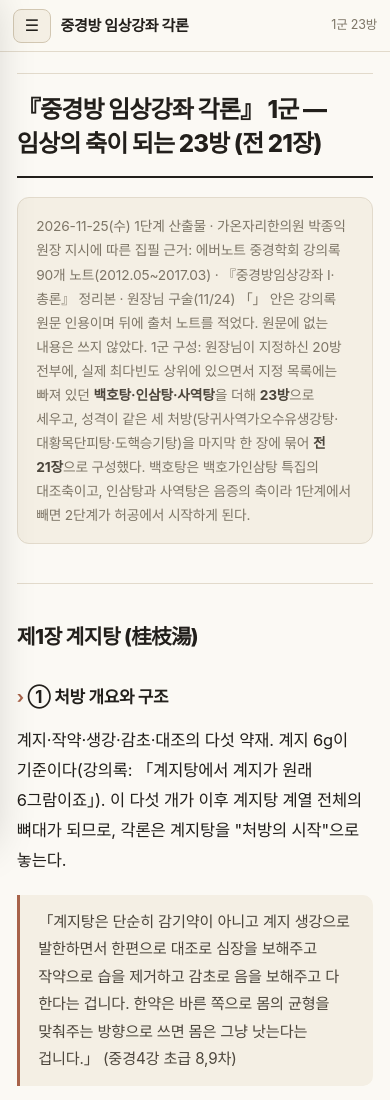
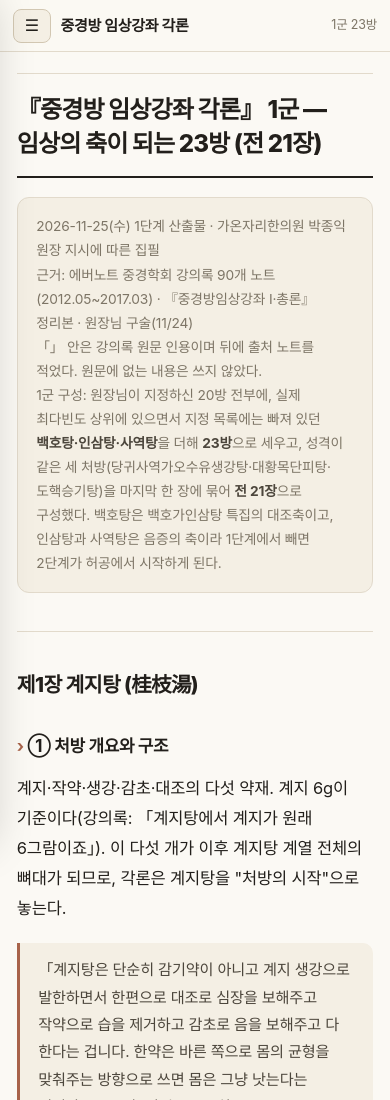
Before and after one commit to mujusang/habbang, a plain HTML site: page 1m75rsghaly9zya7/doc-02.html in a window 390 px wide. Shown: the top 1100 px of the page. Drawn offline with Linux system fonts and the light colour scheme.

Commit message:
각론 읽기 화면: 줄바꿈 보존(nl2br), 모바일 목차 닫기 버튼

```diff
--- a/1m75rsghaly9zya7/assets/app.js
+++ b/1m75rsghaly9zya7/assets/app.js
@@ -15,6 +15,8 @@
     });
   }
   if (backdrop) backdrop.addEventListener('click', closeNav);
+  var sbClose = document.getElementById('sbClose');
+  if (sbClose) sbClose.addEventListener('click', closeNav);
   if (sidebar) {
     sidebar.addEventListener('click', function (e) {
       if (e.target.closest('a')) closeNav();
--- a/1m75rsghaly9zya7/doc-02.html
+++ b/1m75rsghaly9zya7/doc-02.html
@@ -19,6 +19,7 @@
 </header>
 <div class="shell">
 <aside id="sidebar">
+<button class="sbclose" id="sbClose" aria-label="목차 닫기">✕</button>
 <div class="brand"><a href="index.html">중경방 임상강좌 각론</a><span>1단계 완성본 · 2026.11.25</span></div>
 <div class="navlabel">문서</div><ul class="doclist">
 <li><a href="index.html"><span class="num">00</span><span>전체 목차와 결</span></a></li>
@@ -225,9 +226,9 @@
 <article>
 <h1 class="doctitle">『중경방 임상강좌 각론』 1군 — 임상의 축이 되는 23방 (전 21장)</h1>
 <blockquote class="docmeta">
-<p>2026-11-25(수) 1단계 산출물 · 가온자리한의원 박종익 원장 지시에 따른 집필
-근거: 에버노트 중경학회 강의록 90개 노트(2012.05~2017.03) · 『중경방임상강좌 Ⅰ·총론』 정리본 · 원장님 구술(11/24)
-「」 안은 강의록 원문 인용이며 뒤에 출처 노트를 적었다. 원문에 없는 내용은 쓰지 않았다.
+<p>2026-11-25(수) 1단계 산출물 · 가온자리한의원 박종익 원장 지시에 따른 집필<br />
+근거: 에버노트 중경학회 강의록 90개 노트(2012.05~2017.03) · 『중경방임상강좌 Ⅰ·총론』 정리본 · 원장님 구술(11/24)<br />
+「」 안은 강의록 원문 인용이며 뒤에 출처 노트를 적었다. 원문에 없는 내용은 쓰지 않았다.<br />
 1군 구성: 원장님이 지정하신 20방 전부에, 실제 최다빈도 상위에 있으면서 지정 목록에는 빠져 있던 <strong>백호탕·인삼탕·사역탕</strong>을 더해 <strong>23방</strong>으로 세우고, 성격이 같은 세 처방(당귀사역가오수유생강탕·대황목단피탕·도핵승기탕)을 마지막 한 장에 묶어 <strong>전 21장</strong>으로 구성했다. 백호탕은 백호가인삼탕 특집의 대조축이고, 인삼탕과 사역탕은 음증의 축이라 1단계에서 빼면 2단계가 허공에서 시작하게 된다.</p>
 </blockquote>
 <hr />
@@ -530,7 +531,7 @@
 </ul>
 <p>그리고 시호는 어혈을 만드는 주체를 치료하는 약이다. 이것이 계지복령환과의 관계를 만든다.</p>
 <blockquote>
-<p>「어혈을 만드는 주체를 치료하지 않았는데. 일등공신은 시호예요. 간열이거든요.」 (중경2강 초급)
+<p>「어혈을 만드는 주체를 치료하지 않았는데. 일등공신은 시호예요. 간열이거든요.」 (중경2강 초급)<br />
 「시호증이 있으면 계령이 거의 있습니다.」 (중경3강 중급 13,14차)</p>
 </blockquote>
 <h3 id="s-24">⑤ 실제 임상례</h3>
@@ -643,7 +644,7 @@
 <h3 id="s-32">① 처방 개요와 구조</h3>
 <p>소시호탕과 계지탕을 반씩 합방한 것이다. 강의록은 합방할 때 약량을 3분의 1로 줄인다고 가르친다.</p>
 <blockquote>
-<p>「시호계지탕은 소시호에 계지탕을 합방하면 됩니다. 뭔가 반씩 쓴 거죠.」 (중경7강 중급 11차)
+<p>「시호계지탕은 소시호에 계지탕을 합방하면 됩니다. 뭔가 반씩 쓴 거죠.」 (중경7강 중급 11차)<br />
 「장샘이 합방을 하는 것에는 약량을 줄이죠. 삼분의 일로 줄이죠. 그래서 시호계지탕도 소시호탕과 계지탕의 반을 합하죠. 줄여서 써도 다 낫는다.」 (중경7강 초급 12차)</p>
 </blockquote>
 <h3 id="s-33">② 핵심 적응증과 복진</h3>
@@ -693,7 +694,7 @@
 <h3 id="s-35">④ 처방이 흘러가는 결</h3>
 <p>시호계지탕은 <strong>감기의 최대 유입구</strong>다.</p>
 <blockquote>
-<p>「배가 허한 사람이 감기가 오면 제일 많은 게 시호계지입니다. 시호 작약 때문에 정증으로 오면 근육통이 와서 많이 아파요. 상한으로 착각하기도 해요.」 (중경8강 초급 6차)
+<p>「배가 허한 사람이 감기가 오면 제일 많은 게 시호계지입니다. 시호 작약 때문에 정증으로 오면 근육통이 와서 많이 아파요. 상한으로 착각하기도 해요.」 (중경8강 초급 6차)<br />
 「감기 오면 90% 시호계지로 옵니다.」 (중경2강 중급)</p>
 </blockquote>
 <p>그래서 시호계지탕을 달여 놓으라고 하신다.</p>
@@ -711,7 +712,7 @@
 <h3 id="s-38">① 처방 개요와 구조</h3>
 <p>소시호탕에서 반하를 빼고 건강을 넣은 구조다. 시호·계지·건강이 축이다.</p>
 <blockquote>
-<p>「시호계지건강탕에는 시호 계지 건강만 들어가는 것을 알면 되죠.」 (중경8강 초급 1~11차)
+<p>「시호계지건강탕에는 시호 계지 건강만 들어가는 것을 알면 되죠.」 (중경8강 초급 1~11차)<br />
 「처방 구성을 봤더니 반하가 없죠. … 그래서 조문에 보면 갈이불구.」 (중경2강 초급)</p>
 </blockquote>
 <p>반하가 빠졌으므로 담음을 내리는 힘이 없고, 대신 건강이 배를 따뜻하게 한다. 그래서 <strong>갈이불구(渴而不嘔)</strong> — 갈증은 있는데 구역은 없다.</p>
@@ -758,8 +759,8 @@
 </blockquote>
 <h3 id="s-41">④ 처방이 흘러가는 결</h3>
 <p>시호제 안에서 <strong>가장 허한 쪽</strong>에 있다. 여기서 더 내려가면 음증 처방으로 넘어간다.</p>
-<p>음허가 더 심해지면 → <strong>시호가용골모려탕</strong>, <strong>사역산</strong>
-담음이 겹치면 → <strong>반하사심탕 계열</strong>로 되돌아간다
+<p>음허가 더 심해지면 → <strong>시호가용골모려탕</strong>, <strong>사역산</strong><br />
+담음이 겹치면 → <strong>반하사심탕 계열</strong>로 되돌아간다<br />
 표가 더 허해지면 → <strong>계지탕</strong>, <strong>계지거작약탕</strong></p>
 <p>그래서 원장님은 시호제를 이렇게 정리하신다. 「배가 허하면 소시호하고 시호계지건강탕 밖에 없어요.」</p>
 <h3 id="s-42">⑤ 실제 임상례</h3>
@@ -807,7 +808,7 @@
 </tbody>
 </table></div>
 <blockquote>
-<p>「시모는 시호제 중에 허중실이라고 보면 되요.」 (중경3강 중급 3,4차)
+<p>「시모는 시호제 중에 허중실이라고 보면 되요.」 (중경3강 중급 3,4차)<br />
 「시모는 약간 통실 몸 무겁고 허리아파.」 (중경4강 초·중급 총정리)</p>
 </blockquote>
 <p>원장님의 실전 문장이 가장 명확하다.</p>
@@ -1054,7 +1055,7 @@
 </tbody>
 </table></div>
 <blockquote>
-<p>「백호탕은 리열은 있지만 아직은 음허가 많이 가중되지 않아서 배가 빵빵할 수 있는 거예요.」 (중경3강 중급 5,6차)
+<p>「백호탕은 리열은 있지만 아직은 음허가 많이 가중되지 않아서 배가 빵빵할 수 있는 거예요.」 (중경3강 중급 5,6차)<br />
 「백호탕에서는 통증이 없다라고 하는 게 통설이다. 왜? 열려 있으니까.」 (중경8강 초급 13차)</p>
 </blockquote>
 <p><strong>실전 포인트는 "아프냐"를 묻는 것이다.</strong> 원장님은 춥냐 다음에 반드시 팔다리 아프냐를 물으신다.</p>
@@ -1188,7 +1189,7 @@
 </tbody>
 </table></div>
 <blockquote>
-<p>「배를 봤을 때 천추가 유독 아프다는 사인이 있으면 승기탕을 줄 수가 있어요. … 그런데 딱 천추만 아프면 승기탕을 줄 수가 있어요.」 (중경8강 초급 6차)
+<p>「배를 봤을 때 천추가 유독 아프다는 사인이 있으면 승기탕을 줄 수가 있어요. … 그런데 딱 천추만 아프면 승기탕을 줄 수가 있어요.」 (중경8강 초급 6차)<br />
 「간혹 대승기탕에 복탄력 2나 1의 복탄이 나올 수도 있어요. 오히려 소승기 후박삼물은 대부분 3 이상이예요.」 (중경2강 초급)</p>
 </blockquote>
 <p><strong>복탄력이 낮은데 대승기탕</strong>이라는 역설이 이 처방의 진짜 어려움이다. 숙식으로 밥을 못 먹어 허해진 것이다.</p>
@@ -1258,12 +1259,12 @@
 </tbody>
 </table></div>
 <blockquote>
-<p>「수결흉은 들어가서 직접 딱딱한 것을 만져야지 아픕니다.」 (중경8강 초급 1차)
+<p>「수결흉은 들어가서 직접 딱딱한 것을 만져야지 아픕니다.」 (중경8강 초급 1차)<br />
 「대함흉탕 환자 호나자는 땀이 잘 안 나요. 방기도 성질이 더운 물이지만 너무 많으면 추위를 많이 느껴요.」 (중경7강 초급 5차)</p>
 </blockquote>
 <p><strong>복탄력이 낮아도 대함흉탕</strong>이라는 것이 이 처방의 함정이다.</p>
 <blockquote>
-<p>「복탄이 1인데도 파이프 같은 대함흉탕이 나오거든요. 수결이. 대함흉탕 조문에 보면 허증에서도 실증에서도 나오고.」 (중경8강 초급 7차)
+<p>「복탄이 1인데도 파이프 같은 대함흉탕이 나오거든요. 수결이. 대함흉탕 조문에 보면 허증에서도 실증에서도 나오고.」 (중경8강 초급 7차)<br />
 「대함흉을 쓰고 복탄 1,2로 빠지는 케이스도 있다. 그게 대함흉을 써서 그런 게 아니고 수결 때문에 복탄이 약한 게 다 감추어져 있어서 그렇다.」 (중경4강 중급 7,8차)</p>
 </blockquote>
 <p>수결이 복탄력을 덮어 버린다. 그래서 <strong>복탄력만 보면 대함흉탕을 절대 못 쓴다.</strong></p>
@@ -1304,7 +1305,7 @@
 <h3 id="s-86">① 처방 개요와 구조</h3>
 <p>계지 4g · 복령 6g · 백출 6g · 택사 10g · 저령 6g(강의록 표기). 물을 빼는 자리가 약재마다 다르다.</p>
 <blockquote>
-<p>「저령·택사·백출·복령·계지 순으로 물을 빼죠. 그러므로 결국 오령산은 상중하의 물을 돌리는 거죠.」 (중경2강 초급)
+<p>「저령·택사·백출·복령·계지 순으로 물을 빼죠. 그러므로 결국 오령산은 상중하의 물을 돌리는 거죠.」 (중경2강 초급)<br />
 「백출은 중초에 걸려 있거나 관절에 있는 물을 없애요. 택사와 저령은 하초에 있는 물을 없애요. 그리고 복령은 전신에 걸려 있는 물을 없애요.」 (중경7강 초급 13차)</p>
 </blockquote>
 <h3 id="s-87">② 핵심 적응증과 복진</h3>
@@ -1335,7 +1336,7 @@
 </tbody>
 </table></div>
 <blockquote>
-<p>「오령산에는 소변불리가 아주 중요한 증상이죠. 어지럼증에 오령산이 제일 많죠.」 (중경2강 초급)
+<p>「오령산에는 소변불리가 아주 중요한 증상이죠. 어지럼증에 오령산이 제일 많죠.」 (중경2강 초급)<br />
 「오령산증이 의심되면 소변의 변화와 대변 양상에 대한 것을 물어봐야 해요. 꼭 물어봐라.」 (중경3강 중급 9,10차)</p>
 </blockquote>
 <p><strong>오령산의 정체는 한열이 아니다.</strong> 이것이 이 처방의 가장 중요한 성질이다.</p>
@@ -1412,7 +1413,7 @@
 </tbody>
 </table></div>
 <blockquote>
-<p>「저령탕은 하초의 습열이 쫙 모여있는 상태입니다.」 (중경8강 초급 1~11차)
+<p>「저령탕은 하초의 습열이 쫙 모여있는 상태입니다.」 (중경8강 초급 1~11차)<br />
 「저령탕으로 소변불리가 오면 거의 안절부절 못합니다. 오줌소태가 오면 너무 아파서.」 (중경4강 중급 15차)</p>
 </blockquote>
 <p><strong>배색(색)을 본다.</strong> 원장님은 「배색깔 보고 좀 진하면 저령탕을 줄 수가 있다」고 하신다. 오령산과 증상이 같으므로 색과 열의 정도가 판단 근거가 된다.</p>
@@ -1554,7 +1555,7 @@
 </code></pre>
 <p>그래서 시호제로 안 풀리는 잔여 증상의 상당 부분이 계령으로 풀린다.</p>
 <blockquote>
-<p>「백인 시함으로 오는 환자가 생리통도 변비도 있을 확률이 높은데 계령을 넣어주면 변을 잘 봅니다.」 (중경3강 중급 13,14차)
+<p>「백인 시함으로 오는 환자가 생리통도 변비도 있을 확률이 높은데 계령을 넣어주면 변을 잘 봅니다.」 (중경3강 중급 13,14차)<br />
 「계령을 단방으로 쓰고 나면 변화를 확실히 느낍니다.」 (중경3강 중급 13,14차)</p>
 </blockquote>
 <h3 id="s-102">⑤ 실제 임상례</h3>
@@ -1733,14 +1734,14 @@
 </table></div>
 <p><strong>협하희안이 이 처방의 유일한 복진 표지다.</strong></p>
 <blockquote>
-<p>「협하에 손을 넣어 압박했을 때 압이 오르거나 불편한 것이 흉협고만. 간열을 의미. … 협하에 손을 넣었을 때 눈이 밝아지고 편안하면 협하희안으로 간혈허를 의미. 오수유탕증이야.」 (원장님 원문, 2026-11-24)
+<p>「협하에 손을 넣어 압박했을 때 압이 오르거나 불편한 것이 흉협고만. 간열을 의미. … 협하에 손을 넣었을 때 눈이 밝아지고 편안하면 협하희안으로 간혈허를 의미. 오수유탕증이야.」 (원장님 원문, 2026-11-24)<br />
 「손을 이렇게 넣었을 때 눈이 밝아진다던지 기운이 난다던지 하면 오수유가 들어가는 처방일 확률이 높습니다. 95%의 확률이 있습니다.」 (중경2강 초급)</p>
 </blockquote>
 <p>원장님은 요즘에는 이 확인을 생략하셔도 된다고 하신다. 「손이 쑥 들어가면서 두통이 있을 만한 것은 오수유탕밖에 없어요」라 하시니, <strong>손이 쑥 들어가는 것과 두통이 조합되면 오수유탕</strong>이다.</p>
 <h3 id="s-118">③ 감별 포인트</h3>
 <p><strong>오수유탕 vs 당귀사역가오수유생강탕(당사오)</strong> — 가장 중요하다. 둘 다 손발이 차고 혈허·간한이다. 갈리는 것은 <strong>두통과 번조</strong>다.</p>
 <blockquote>
-<p>「당사오에도 손발 차죠. 오수유탕도 손발 차죠. 그런데 왜 당사오를 줬을까요. … 만일 번조증이 두드러졌으면 오수유탕을 썼겠죠.」 (중경6강 중급 15차)
+<p>「당사오에도 손발 차죠. 오수유탕도 손발 차죠. 그런데 왜 당사오를 줬을까요. … 만일 번조증이 두드러졌으면 오수유탕을 썼겠죠.」 (중경6강 중급 15차)<br />
 「강한 두통은 오수유증이 있을 때 당사오가 안 나와요. 당사오에는 아예 증상도 없어요. 오수유탕에는 딱 두통이라고 찍어 놨잖아요.」 (중경6강 중급 15차)</p>
 </blockquote>
 <p><strong>오수유탕 vs 온경탕</strong> — 온경탕은 허번·수장번열·마른 편·손 쑥·맑음이다. 그러나 온경탕으로는 두통이 잘 오지 않는다. 이것을 원장님은 「미스테리」라고 표현하신다.</p>
@@ -1792,7 +1793,7 @@
 </blockquote>
 <p><strong>② 적응증</strong> — 우하복이 아프고 <strong>깊게 눌렀을 때</strong> 아픈 것. 오래되고 장기 깊은 곳에 들어간 어혈.</p>
 <blockquote>
-<p>「대황목단피탕은 우하복이 아픈 것을 이야기하는데 그쪽에서 올라가죠. 상행결장이죠.」 (중경7강 중급 17차)
+<p>「대황목단피탕은 우하복이 아픈 것을 이야기하는데 그쪽에서 올라가죠. 상행결장이죠.」 (중경7강 중급 17차)<br />
 「대목은 좀 눌렀을 때 깊게 아픈 게 씁니다. 그러나 확실히 우하복은 대목이 확실히 많습니다.」 (중경3강 중급 13,14차)</p>
 </blockquote>
 <p><strong>③ 감별</strong> — 도핵승기탕(막 생긴 어혈, 좌하복, 살짝 눌러도 아픔), 계지복령환(계령괴, 좌측 배꼽 옆), 저당환(아랫배 전반, 복탄 3 이상).</p>
@@ -1814,7 +1815,7 @@
 <p><strong>② 적응증</strong> — 소복급결. 좌하복, 살짝만 눌러도 아픈 것, 물컹한 느낌. 기전은 열이 갇혀 피가 뜨거워진 것이다.</p>
 <blockquote>
 <p>「갇힌 상태에서 계속 싸우면 피가 뜨거워지겠죠. 그래서 상한론에서 열결방광 도핵승기탕 기전이 그래요. 시간이 지나서 열 받은 거죠.」 (중경8강 초급 8차)</p>
-<p>「도핵승기는 대시호를 줄 수 있을 때 주는데. … 살짝 눌러도 아픈 게 도핵승기를 쓰고.」 (중경3강 중급 13,14차)
+<p>「도핵승기는 대시호를 줄 수 있을 때 주는데. … 살짝 눌러도 아픈 게 도핵승기를 쓰고.」 (중경3강 중급 13,14차)<br />
 「소복급결은 좌측이 6, 우측이 4로 도핵승기가 온다고 생각하면 됩니다.」 (중경3강 중급 13,14차)</p>
 </blockquote>
 <p><strong>③ 감별</strong> — 대황목단피탕(깊은 곳, 우하복, 오래됨), 계지복령환(계령괴, 시호증 동반), 저당환(아랫배 전반).</p>
```
Also changed, not shown: 1m75rsghaly9zya7/assets/style.css (+8 -0 lines), 1m75rsghaly9zya7/doc-03.html (+14 -13 lines), 1m75rsghaly9zya7/doc-04.html (+1 -0 lines), 1m75rsghaly9zya7/index.html (+7 -6 lines), 1 other file.
